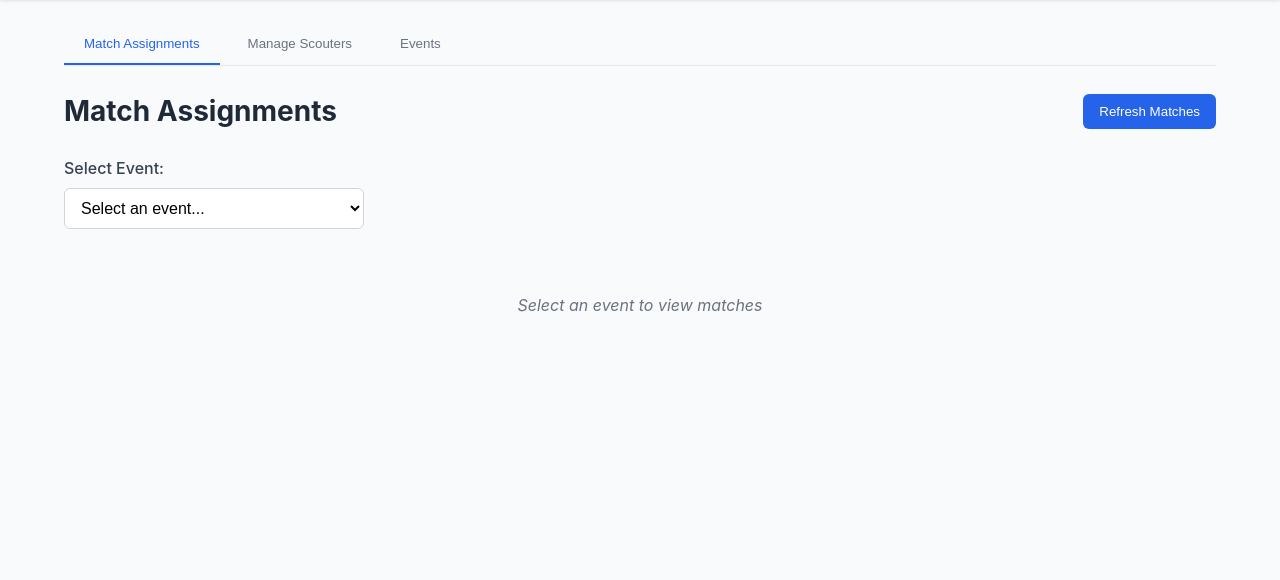
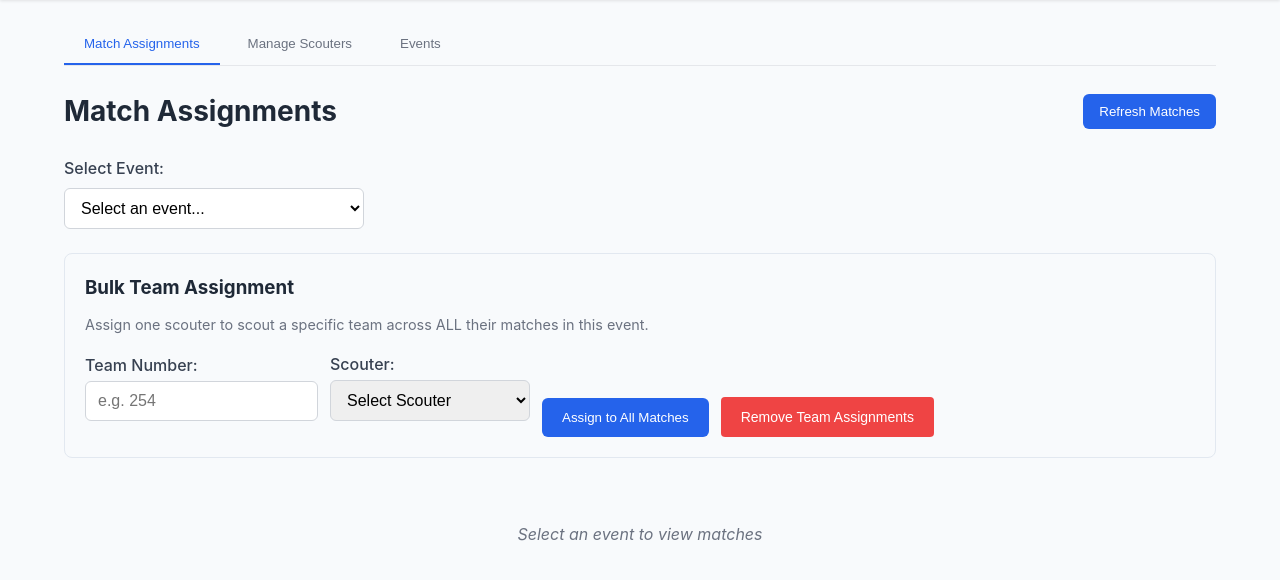
Before and after one commit to SudayKukreja/astraea-scouting-app, a Flask app: template templates/admin_dashboard.html in a window 1280 px wide. Shown: the part 73-653 px from the top of the page. Run offline with Flask 3, Linux system fonts and the light colour scheme; the template is opened without the code that fills it, so the values that code supplies are empty; the visitor is signed in with stand-in values (Sample User, id 1); parts of the project's set-up code (start-up, migrations or seed data) failed here and were passed over.

Commit message:
fixing errors v1 - Auto deploy at 2025-07-24 22:55:51 (SW cache 20250724-225551) Changes: M app.py  M database.py  M sw.js  M tba_api.py  M templates/admin_dashboard.html

```diff
--- a/app.py
+++ b/app.py
@@ -16,7 +16,8 @@ except ImportError:
 # Import our new modules
 from auth import login_required, admin_required, authenticate_user, create_scouter, get_all_scouters, delete_scouter
 from database import (assign_scouter_to_team, get_scouter_assignments, get_match_assignments,
-                     mark_assignment_completed, bulk_assign_match, get_all_assignments)
+                     mark_assignment_completed, bulk_assign_match, get_all_assignments,
+                     bulk_assign_team_to_scouter, remove_team_assignments)
 from tba_api import TBAClient, get_sample_matches
 from team_names import TEAM_NAMES
 
@@ -97,6 +98,38 @@ def scouter_dashboard():
 # =============================================================================
 # ADMIN API ROUTES
 # =============================================================================
+
+@app.route('/api/admin/bulk-assign-team', methods=['POST'])
+@admin_required
+def bulk_assign_team():
+    """Assign a scouter to a team across all matches"""
+    data = request.json
+    event_key = data.get('event_key')
+    team_number = data.get('team_number')
+    scouter_username = data.get('scouter_username')
+
+    if not all([event_key, team_number, scouter_username]):
+        return jsonify({'error': 'Event key, team number, and scouter required'}), 400
+
+    success, message = bulk_assign_team_to_scouter(scouter_username, event_key, str(team_number))
+    if success:
+        return jsonify({'success': True, 'message': message})
+    else:
+        return jsonify({'error': message}), 500
+
+@app.route('/api/admin/remove-team-assignments', methods=['POST'])
+@admin_required
+def remove_team_assignments_route():
+    """Remove all assignments for a team"""
+    data = request.json
+    event_key = data.get('event_key')
+    team_number = data.get('team_number')
+
+    if not all([event_key, team_number]):
+        return jsonify({'error': 'Event key and team number required'}), 400
+
+    removed_count = remove_team_assignments(event_key, str(team_number))
+    return jsonify({'success': True, 'removed_count': removed_count})
 
 @app.route('/api/admin/events')
 @admin_required
--- a/database.py
+++ b/database.py
@@ -40,6 +40,36 @@ def assign_scouter_to_team(scouter_username, event_key, match_number, team_numbe
 
     save_assignments(assignments)
     return True
+
+def bulk_assign_team_to_scouter(scouter_username, event_key, team_number):
+    """Assign a scouter to scout a specific team across ALL matches for that event"""
+    from tba_api import TBAClient
+
+    tba_client = TBAClient()
+    matches = tba_client.get_event_matches(event_key)
+
+    if not matches:
+        return False, "Could not load matches for this event"
+
+    assignments = load_assignments()
+    assigned_matches = []
+
+    for match in matches:
+        if team_number in match['all_teams']:
+            assignment_key = f"{event_key}_qm{match['match_number']}_{team_number}"
+
+            assignments[assignment_key] = {
+                'scouter': scouter_username,
+                'event_key': event_key,
+                'match_number': match['match_number'],
+                'team_number': team_number,
+                'assigned_at': datetime.now().isoformat(),
+                'completed': False
+            }
+            assigned_matches.append(match['match_number'])
+
+    save_assignments(assignments)
+    return True, f"Assigned {scouter_username} to team {team_number} for {len(assigned_matches)} matches"
 
 def get_scouter_assignments(scouter_username, event_key=None):
     """Get all assignments for a specific scouter"""
@@ -131,3 +161,20 @@ def clear_event_assignments(event_key):
 
     save_assignments(assignments)
     return True
+
+def remove_team_assignments(event_key, team_number):
+    """Remove all assignments for a specific team in an event"""
+    assignments = load_assignments()
+
+    # Find and remove all assignments for this team
+    keys_to_remove = []
+    for assignment_key, assignment in assignments.items():
+        if (assignment.get('event_key') == event_key and
+            assignment.get('team_number') == team_number):
+            keys_to_remove.append(assignment_key)
+
+    for key in keys_to_remove:
+        del assignments[key]
+
+    save_assignments(assignments)
+    return len(keys_to_remove)
--- a/sw.js
+++ b/sw.js
@@ -1,4 +1,4 @@
-const CACHE_NAME = 'astraea-cache-20250724-224624'; // Increment version number when you deploy
+const CACHE_NAME = 'astraea-cache-20250724-225551'; // Increment version number when you deploy
 const FILES_TO_CACHE = [
   '/',
   '/static/style.css',
--- a/templates/admin_dashboard.html
+++ b/templates/admin_dashboard.html
@@ -45,6 +45,27 @@
           <select id="event-select" onchange="loadMatches()">
             <option value="">Loading events...</option>
           </select>
+        </div>
+
+        <!-- Bulk Team Assignment Section -->
+        <div class="bulk-assignment-section" style="margin: 24px 0; padding: 20px; background: #f8fafc; border-radius: 8px; border: 1px solid #e2e8f0;">
+          <h3 style="margin-bottom: 12px; color: #1f2937;">Bulk Team Assignment</h3>
+          <p style="color: #6b7280; margin-bottom: 16px; font-size: 0.9rem;">Assign one scouter to scout a specific team across ALL their matches in this event.</p>
+
+          <div class="bulk-form" style="display: flex; gap: 12px; align-items: end; flex-wrap: wrap;">
+            <div class="form-group" style="min-width: 120px;">
+              <label for="bulk-team" style="display: block; margin-bottom: 4px; font-weight: 500; color: #374151;">Team Number:</label>
+              <input type="number" id="bulk-team" placeholder="e.g. 254" style="padding: 10px 12px; border: 1px solid #d1d5db; border-radius: 6px; width: 100%;">
+            </div>
+            <div class="form-group" style="min-width: 200px;">
+              <label for="bulk-scouter" style="display: block; margin-bottom: 4px; font-weight: 500; color: #374151;">Scouter:</label>
+              <select id="bulk-scouter" style="padding: 10px 12px; border: 1px solid #d1d5db; border-radius: 6px; width: 100%;">
+                <option value="">Select Scouter</option>
+              </select>
+            </div>
+            <button onclick="bulkAssignTeam()" class="assign-btn" style="padding: 12px 20px; white-space: nowrap;">Assign to All Matches</button>
+            <button onclick="removeTeamAssignments()" class="delete-btn" style="padding: 12px 20px; white-space: nowrap;">Remove Team Assignments</button>
+          </div>
         </div>
 
         <!-- Matches List -->
@@ -319,6 +340,18 @@
         const response = await fetch('/api/admin/scouters');
         scouters = await response.json();
 
+        // Update the bulk assignment dropdown
+        const bulkScouterSelect = document.getElementById('bulk-scouter');
+        if (bulkScouterSelect) {
+          bulkScouterSelect.innerHTML = '<option value="">Select Scouter</option>';
+          Object.keys(scouters).forEach(username => {
+            const option = document.createElement('option');
+            option.value = username;
+            option.textContent = `${scouters[username].name} (${username})`;
+            bulkScouterSelect.appendChild(option);
+          });
+        }
+
         const scoutersList = document.getElementById('scouters-list');
         scoutersList.innerHTML = Object.keys(scouters).map(username => {
           const scouter = scouters[username];
@@ -350,15 +383,22 @@
       document.getElementById('create-scouter-form').reset();
     }
 
+    // Fixed scouter creation form handler
     document.getElementById('create-scouter-form').addEventListener('submit', async (e) => {
       e.preventDefault();
 
-      const formData = new FormData(e.target);
-      const data = {
-        name: formData.get('scouter-name'),
-        username: formData.get('scouter-username'),
-        password: formData.get('scouter-password')
-      };
+      // Get form data properly
+      const name = document.getElementById('scouter-name').value.trim();
+      const username = document.getElementById('scouter-username').value.trim();
+      const password = document.getElementById('scouter-password').value;
+
+      // Validate fields
+      if (!name || !username || !password) {
+        alert('All fields are required');
+        return;
+      }
+
+      const data = { name, username, password };
 
       try {
         const response = await fetch('/api/admin/create-scouter', {
@@ -372,6 +412,7 @@
         if (response.ok) {
           hideCreateScouterModal();
           loadScouters();
+          alert('Scouter created successfully!');
         } else {
           alert(result.error || 'Error creating scouter');
         }
@@ -396,6 +437,85 @@
         }
       } catch (error) {
         alert('Error deleting scouter');
+        console.error(error);
+      }
+    }
+
+    // Bulk assignment functions
+    async function bulkAssignTeam() {
+      const teamNumber = document.getElementById('bulk-team').value.trim();
+      const scouterUsername = document.getElementById('bulk-scouter').value;
+
+      if (!teamNumber || !scouterUsername || !currentEvent) {
+        alert('Please select an event, enter a team number, and select a scouter');
+        return;
+      }
+
+      if (!confirm(`Assign ${scouters[scouterUsername]?.name} to scout team ${teamNumber} across ALL their matches in this event?`)) {
+        return;
+      }
+
+      try {
+        const response = await fetch('/api/admin/bulk-assign-team', {
+          method: 'POST',
+          headers: { 'Content-Type': 'application/json' },
+          body: JSON.stringify({
+            event_key: currentEvent,
+            team_number: teamNumber,
+            scouter_username: scouterUsername
+          })
+        });
+
+        const result = await response.json();
+
+        if (response.ok) {
+          alert(result.message);
+          loadMatches(); // Refresh the display
+          // Clear the form
+          document.getElementById('bulk-team').value = '';
+          document.getElementById('bulk-scouter').value = '';
+        } else {
+          alert(result.error || 'Error making bulk assignment');
+        }
+      } catch (error) {
+        alert('Error making bulk assignment');
+        console.error(error);
+      }
+    }
+
+    async function removeTeamAssignments() {
+      const teamNumber = document.getElementById('bulk-team').value.trim();
+
+      if (!teamNumber || !currentEvent) {
+        alert('Please select an event and enter a team number');
+        return;
+      }
+
+      if (!confirm(`Remove ALL assignments for team ${teamNumber} in this event?`)) {
+        return;
+      }
+
+      try {
+        const response = await fetch('/api/admin/remove-team-assignments', {
+          method: 'POST',
+          headers: { 'Content-Type': 'application/json' },
+          body: JSON.stringify({
+            event_key: currentEvent,
+            team_number: teamNumber
+          })
+        });
+
+        const result = await response.json();
+
+        if (response.ok) {
+          alert(`Removed ${result.removed_count} assignments for team ${teamNumber}`);
+          loadMatches(); // Refresh the display
+          document.getElementById('bulk-team').value = '';
+        } else {
+          alert('Error removing assignments');
+        }
+      } catch (error) {
+        alert('Error removing assignments');
         console.error(error);
       }
     }
```
Also changed, not shown: tba_api.py (+35 -11 lines).
